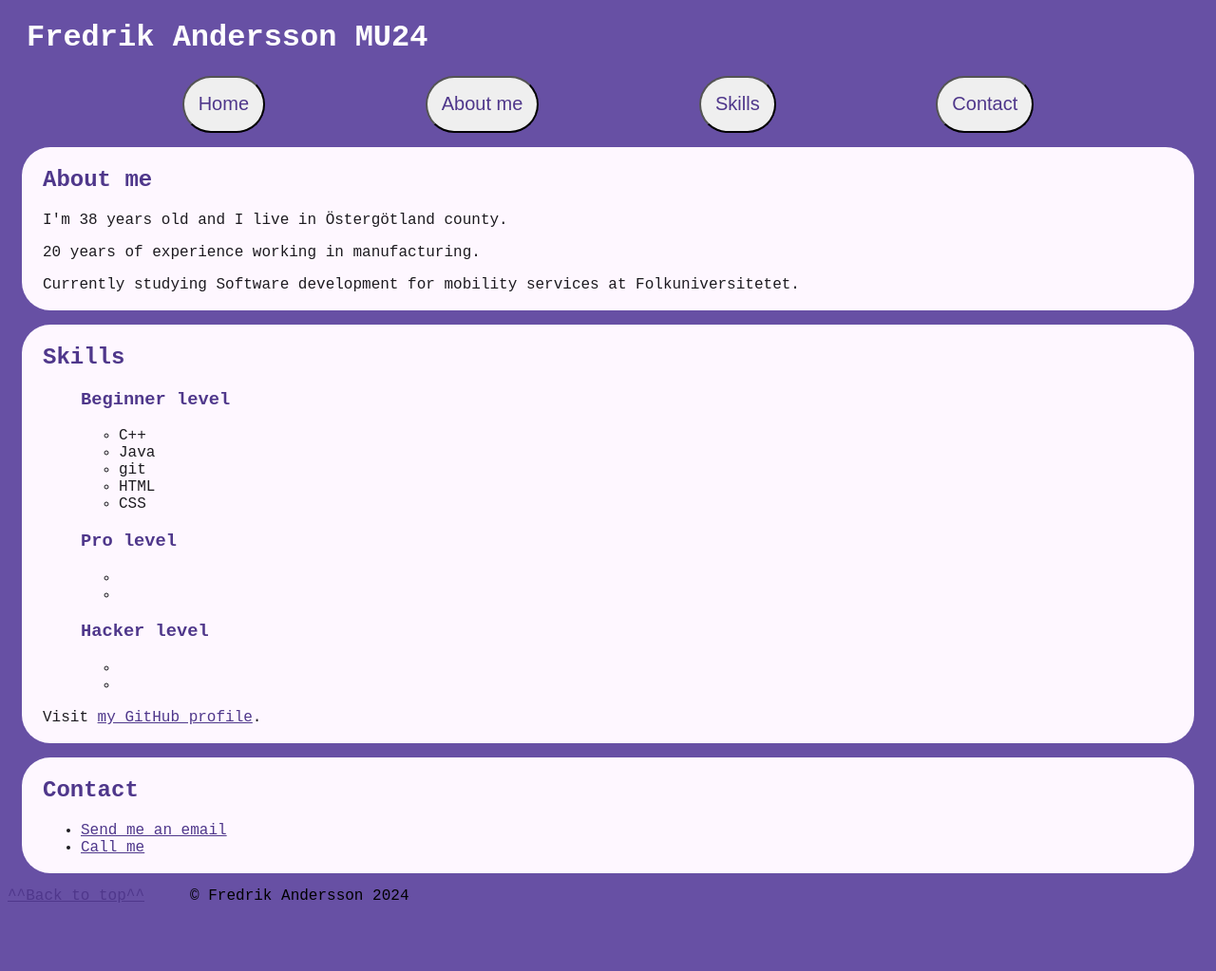
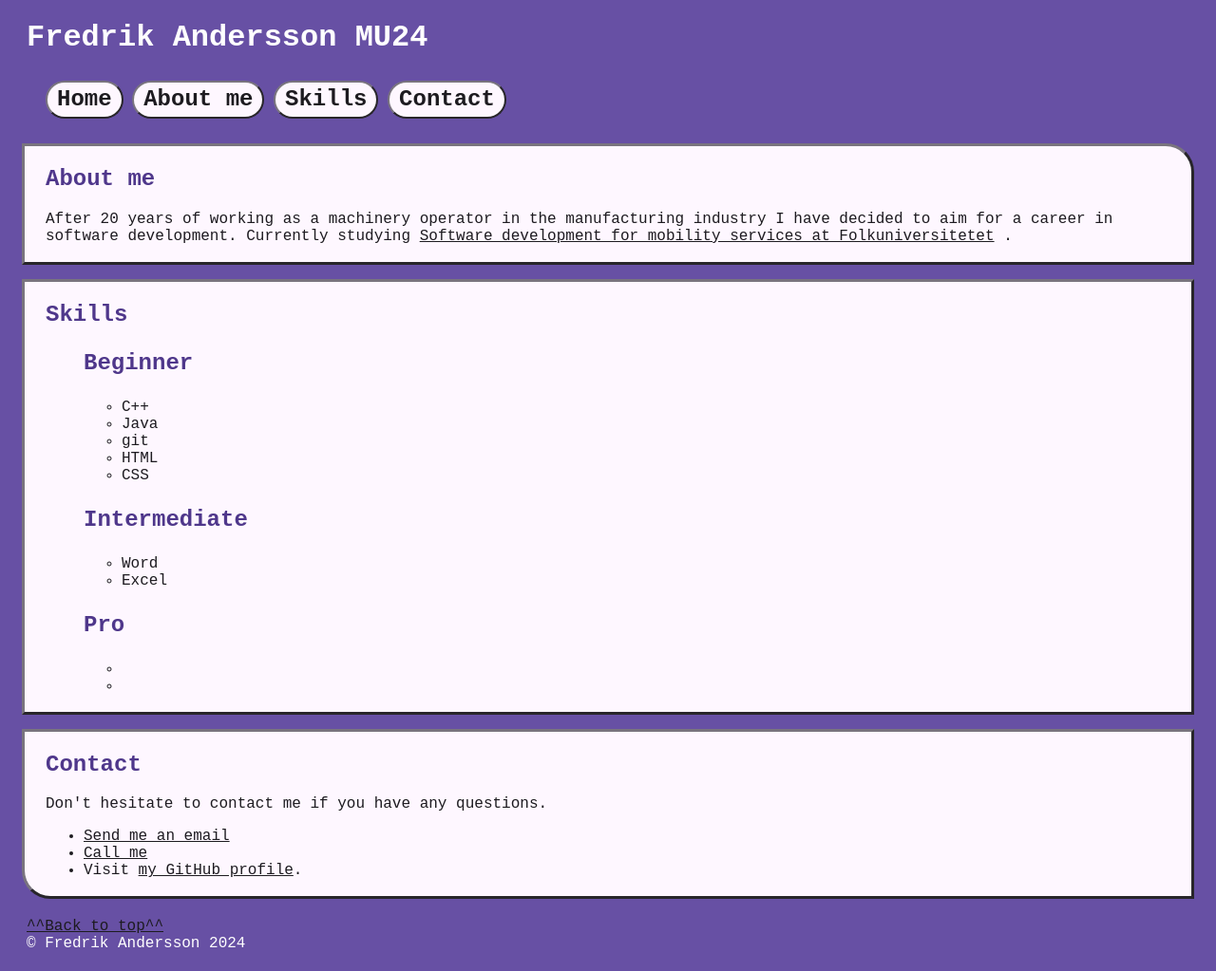
Before and after one commit to FredrikAndersson-MU24/MU24-HTML-CSS-Exercise3, a plain HTML site: page index.html in a window 1280 px wide. Shown: the whole page at 95% size. Before the commit the page ends 961 px from the top, so only its background shows below. Drawn offline with Linux system fonts and the light colour scheme.

Commit message:
playing with styling

```diff
--- a/css/style.css
+++ b/css/style.css
@@ -1,15 +1,17 @@
 :root {
   --text-light: #ffffff;
   --text-dark: #4f378b;
+  --text-darker: #1d1b20;
   --background-light: #fef7ff;
   --background-dark: #6750a4;
-  --text-darker: #1d1b20;
+  --outline: #79747e;
   --border-radius: 30px;
+  --font-family: "Courier New", Courier, monospace;
 }
 
 body {
   background-color: var(--background-dark);
-  font-family: "Courier New", Courier, monospace;
+  font-family: var(--font-family);
 }
 header {
   margin: 20px;
@@ -17,50 +19,68 @@ header {
 }
 
 .menu-button {
+  color: var(--text-darker);
+  background-color: var(--background-light);
   border-radius: var(--border-radius);
-  font-size: 20px;
-  padding: 15px;
-  height: 60px;
+  font-family: var(--font-family);
+  font-weight: bold;
+  font-size: 24px;
+  padding-left: 10px;
+  padding-right: 10px;
+  height: 40px;
+
+  margin-top: 5px;
+  margin-bottom: 10px;
+  border-color: var(--outline);
   a {
     text-decoration: none;
-    border-style: none;
-    border-color: var(--text-light);
   }
 }
 
-menu {
-  display: flex;
-  list-style: none;
-  justify-content: space-evenly;
-  padding: 0;
-  color: #ffffff;
-  margin: 15px;
-}
-
-li a:visited {
-  color: var(--text-light);
-}
-
-li {
-  flex-grow: 1;
-}
-
-a,
-a:visited {
-  color: var(--text-dark);
+.menu-button:hover {
+  background-color: #e6e0e9;
 }
 
 h2,
 h3 {
-  color: #4f378b;
+  font-size: 24px;
+  color: var(--text-dark);
+}
+
+p {
+  font-size: 16px;
+}
+
+a,
+article a,
+a:visited {
+  color: var(--text-darker);
 }
 
 article {
   background-color: var(--background-light);
-  border-radius: var(--border-radius);
+  color: var(--text-darker);
+  /*border-radius: var(--border-radius);*/
+  border-style: outset;
+  border-color: var(--outline);
   margin: 15px;
   padding-bottom: 2px;
   padding-top: 1px;
   padding-left: 22px;
-  color: var(--text-darker);
 }
+
+footer,
+footer a:visited {
+  color: var(--text-light);
+  margin: 20px;
+}
+
+.top-radius {
+  /*border-top-left-radius: var(--border-radius);*/
+  border-top-right-radius: var(--border-radius);
+}
+
+.bottom-radius {
+  border-bottom-left-radius: var(--border-radius);
+  /*border-bottom-right-radius: var(--border-radius);*/
+}
--- a/index.html
+++ b/index.html
@@ -19,21 +19,27 @@
       </menu>
     </nav>
     <main>
-      <article>
+      <article class="top-radius">
         <h2 id="about-me">About me</h2>
         <section>
-          <p>I'm 38 years old and I live in Östergötland county.</p>
-          <p>20 years of experience working in manufacturing.</p>
           <p>
-            Currently studying Software development for mobility services at
-            Folkuniversitetet.
+            After 20 years of working as a machinery operator in the
+            manufacturing industry I have decided to aim for a career in
+            software development. Currently studying
+            <a
+              href="https://www.folkuniversitetet.se/vara-skolor/yh-utbildningar/alla-yh-utbildningar/mjukvaruutvecklare-for-mobiltetstjanster/"
+              >Software development for mobility services at
+              Folkuniversitetet</a
+            >
+            .
           </p>
         </section>
       </article>
       <article>
         <h2 id="skills">Skills</h2>
+        <p></p>
         <ul>
-          <h3>Beginner level</h3>
+          <h3>Beginner</h3>
           <ul>
             <li>C++</li>
             <li>Java</li>
@@ -41,39 +47,40 @@
             <li>HTML</li>
             <li>CSS</li>
           </ul>
-          <h3>Pro level</h3>
+          <h3>Intermediate</h3>
           <ul>
-            <li></li>
-            <li></li>
+            <li>Word</li>
+            <li>Excel</li>
           </ul>
-          <h3>Hacker level</h3>
+          <h3>Pro</h3>
           <ul>
             <li></li>
             <li></li>
           </ul>
         </ul>
-        <p>
-          Visit
-          <a href="https://github.com/FredrikAndersson-MU24"
-            >my GitHub profile</a
-          >.
-        </p>
       </article>
-      <article>
+      <article class="bottom-radius">
         <h2 id="contact">Contact</h2>
+        <p>Don't hesitate to contact me if you have any questions.</p>
         <ul>
           <li>
-            <a href="mailto:3tomu24.andefr@foluniversitetet.nu">
+            <a href="mailto:3tomu24.andefr@folkuniversitetet.nu">
               Send me an email</a
             >
           </li>
           <li><a href="tel:0123456789">Call me</a></li>
+          <li>
+            Visit
+            <a href="https://github.com/FredrikAndersson-MU24"
+              >my GitHub profile</a
+            >.
+          </li>
         </ul>
       </article>
     </main>
     <footer>
-      <a href="#">^^Back to top^^</a> &nbsp; &nbsp; &copy; Fredrik Andersson
-      2024
+      <a href="#">^^Back to top^^</a> <br />
+      &copy; Fredrik Andersson 2024
     </footer>
   </body>
 </html>
```
Also changed, not shown: img/coding-598_110.jpg (deleted), img/coding-598_427.jpg (deleted).
